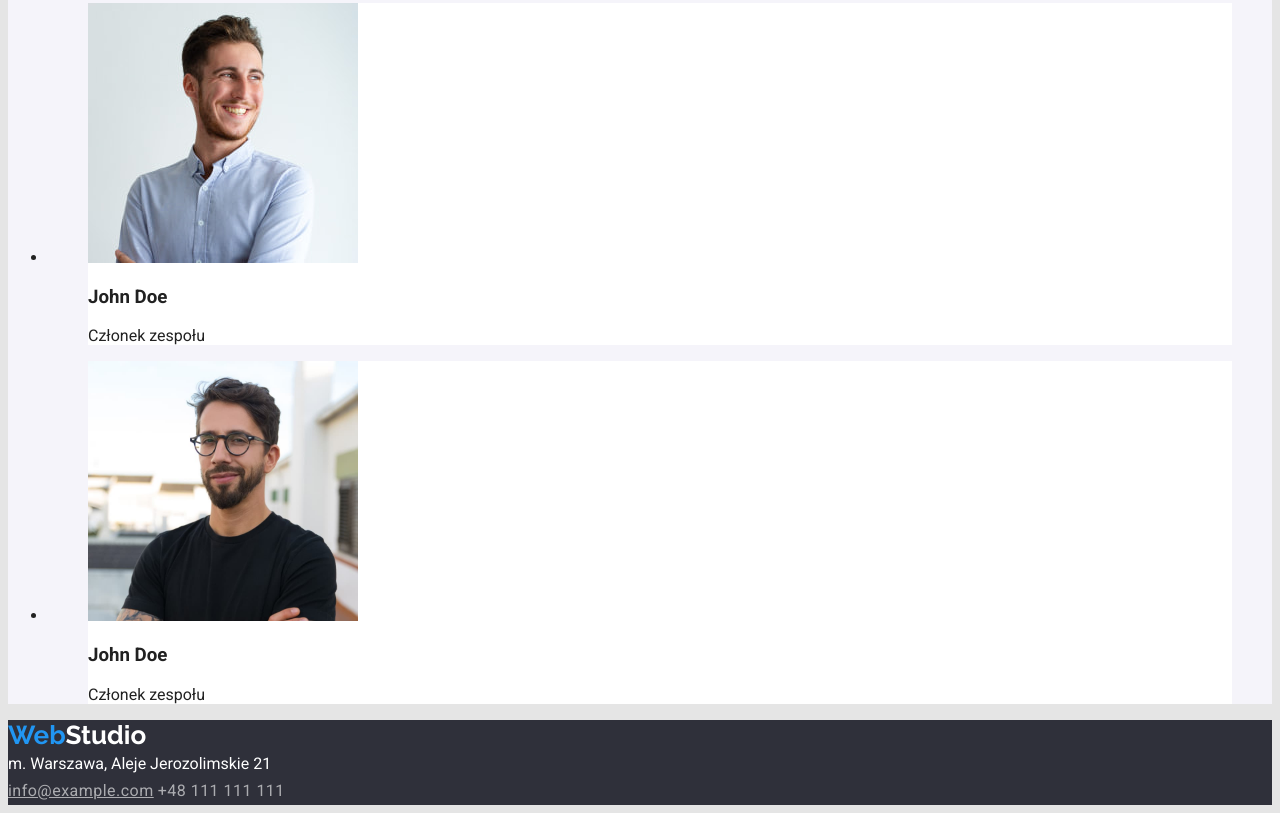
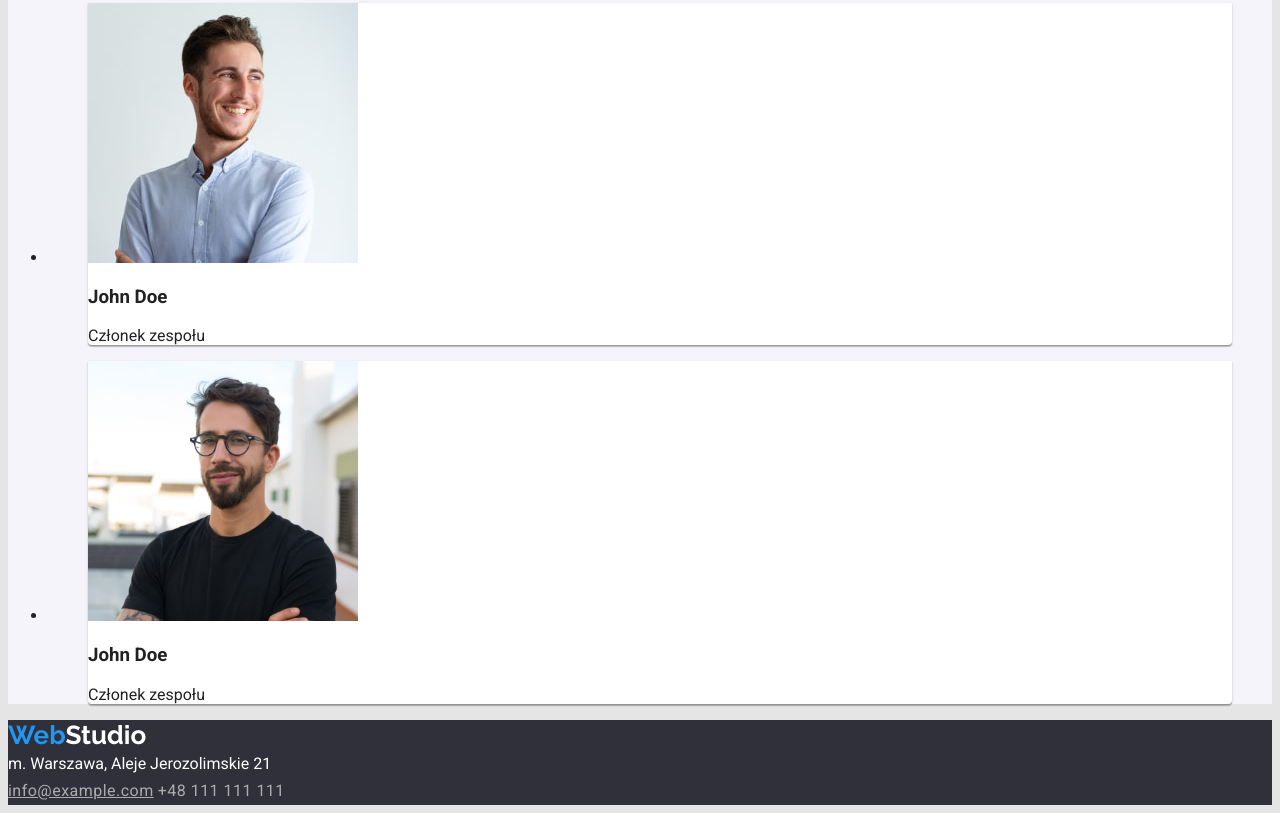
Before and after one commit to rybaktheprophet/goit-markup-hw-02, a plain HTML site: page index.html in a window 1280 px wide. Shown: the part 2452-3265 px from the top of the page. Drawn offline with Linux system fonts and the light colour scheme.

Commit message:
Update styles.css

```diff
--- a/css/styles.css
+++ b/css/styles.css
@@ -146,6 +146,12 @@ h2 {
 
 .team-member {
   background-color: #fff;
+  background: #ffffff;
+  /* material shadow v1 */
+
+  box-shadow: 0px 1px 3px rgba(0, 0, 0, 0.12), 0px 1px 1px rgba(0, 0, 0, 0.14),
+    0px 2px 1px rgba(0, 0, 0, 0.2);
+  border-radius: 0px 0px 4px 4px;
 }
 
 .team-member-header {
```
